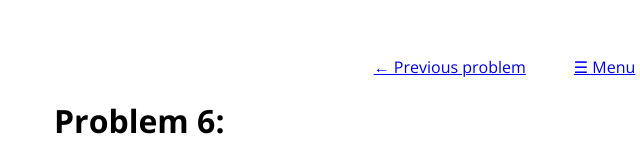
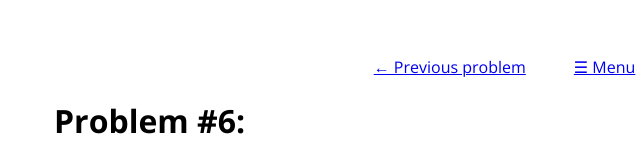
Before and after one commit to CROmetrics/eng-take-home-exercise, a website built with Parcel: page src/html/problem6.html in a window 1280 px wide. Shown: the top 167 px of the page, 50-690 px from the left. Built offline with nearby package versions, Linux system fonts and the light colour scheme.

Commit message:
Update problem6.html

```diff
--- a/src/html/problem6.html
+++ b/src/html/problem6.html
@@ -22,7 +22,7 @@
     </header>
     <main>
       <div id="description">
-        <h1>Problem 6:</h1>
+        <h1>Problem #6:</h1>
         Implement this design using CSS:
         <div>
           <img
```
